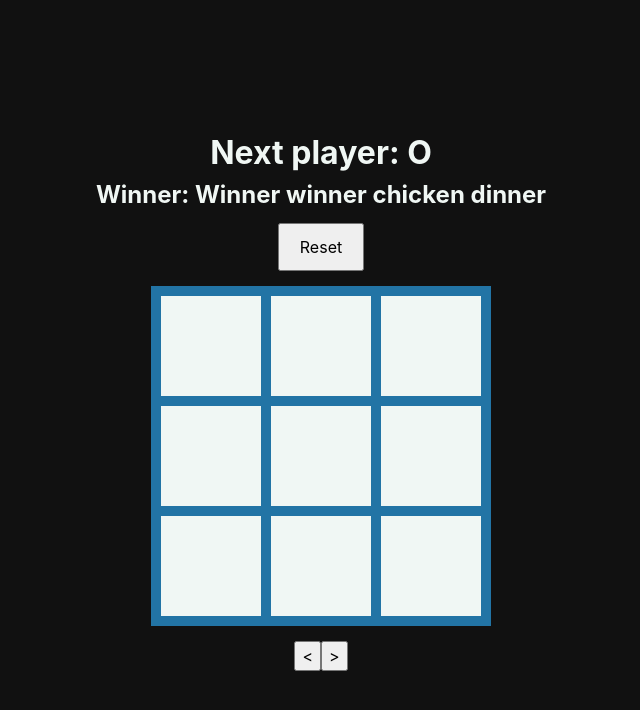
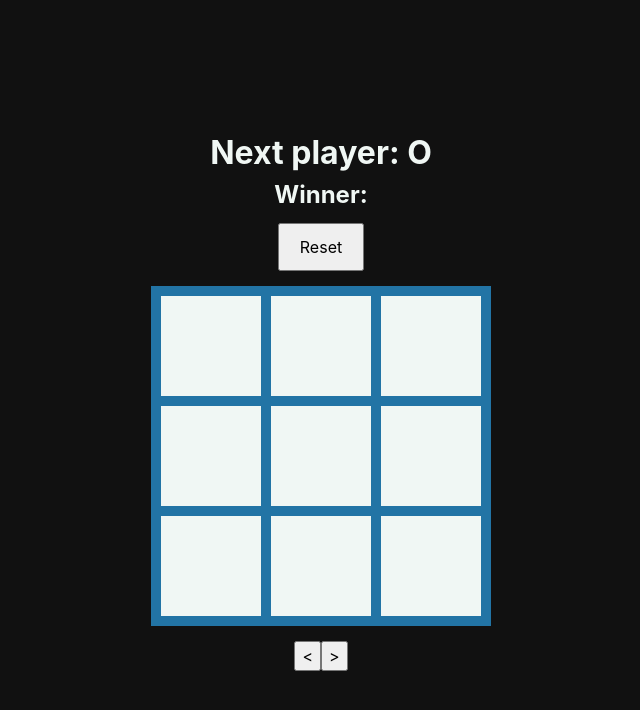
Before and after one commit to yses2005/frontend-day-1, a React (Create React App) app: page / in a window 1280 px wide. Shown: the top 710 px of the page, without its empty margins (319-959 px from the left). Built offline with nearby package versions, Linux system fonts and the light colour scheme.

Commit message:
feat: implemented check winner vertically

```diff
--- a/src/components/game/Board.jsx
+++ b/src/components/game/Board.jsx
@@ -14,6 +14,9 @@ function Board() {
 		if (valuesArr[i]) {
 			return;
 		}
+
+		// if has winner
+		if (winner !== "") return;
 
 		const valuesArrClone = valuesArr.slice(); // Same as [...valuesArr] to make the state immutable
 		valuesArrClone[i] = nextPlayer; // nextPlayer is the next move so we just update the index with that
@@ -43,14 +46,21 @@ function Board() {
 			const baseIndex = i * 3;
 			// const values = ;
 			// grab the first, second, and third square
-			const [first, second, third] = valuesArr.slice(baseIndex, baseIndex + 3);
+			let [first, second, third] = valuesArr.slice(baseIndex, baseIndex + 3);
 			console.log(
 				`baseIndex: ${baseIndex}\nfirst: ${first}, second: ${second}, third: ${third}`
 			);
 			if (first && second && third && first === second && second === third)
 				return first;
+
+			// vertical checking
+			first = valuesArr[i];
+			second = valuesArr[i + 3];
+			third = valuesArr[i + 6];
+			if (first && second && third && first === second && second === third)
+				return first;
 		}
-		return "Winner winner chicken dinner";
+		return "";
 	}, [valuesArr]);
 
 	return (
```
